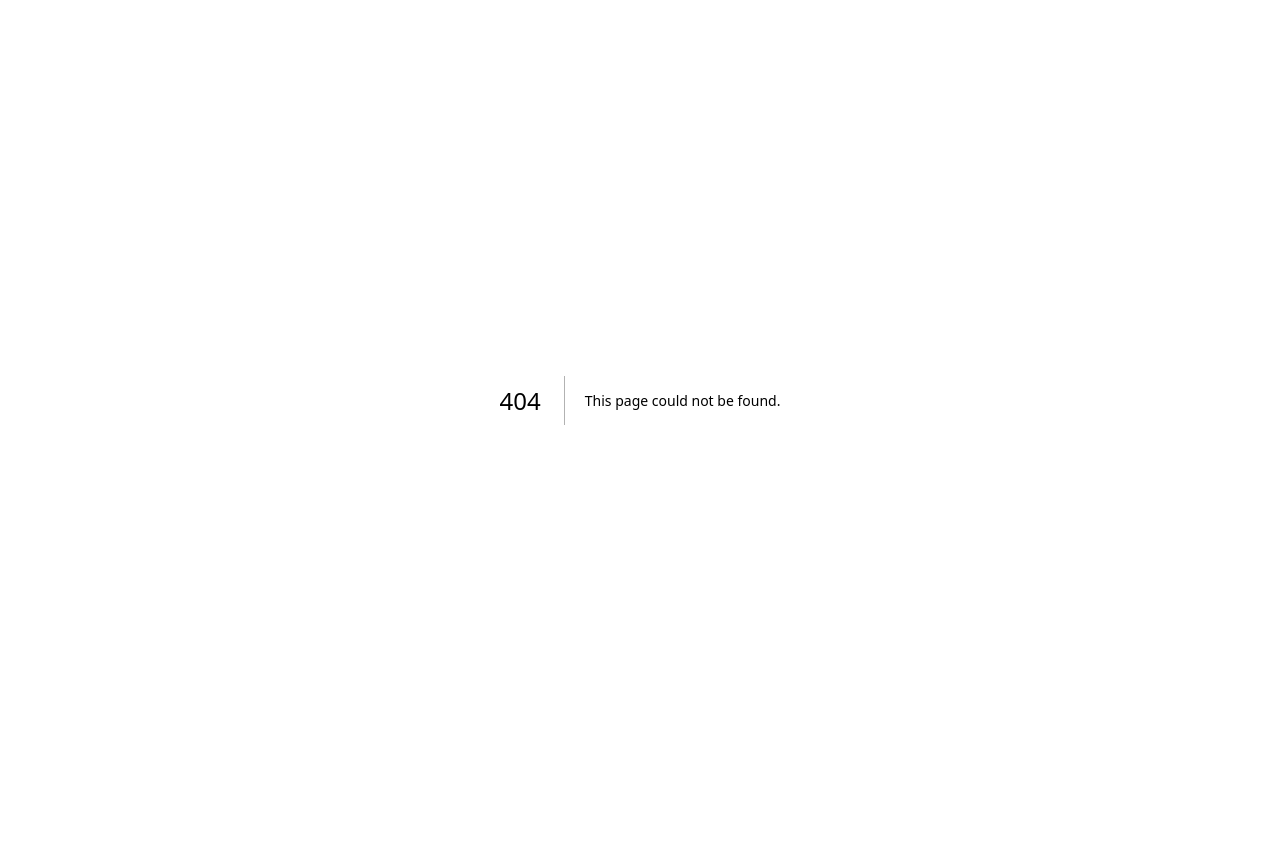
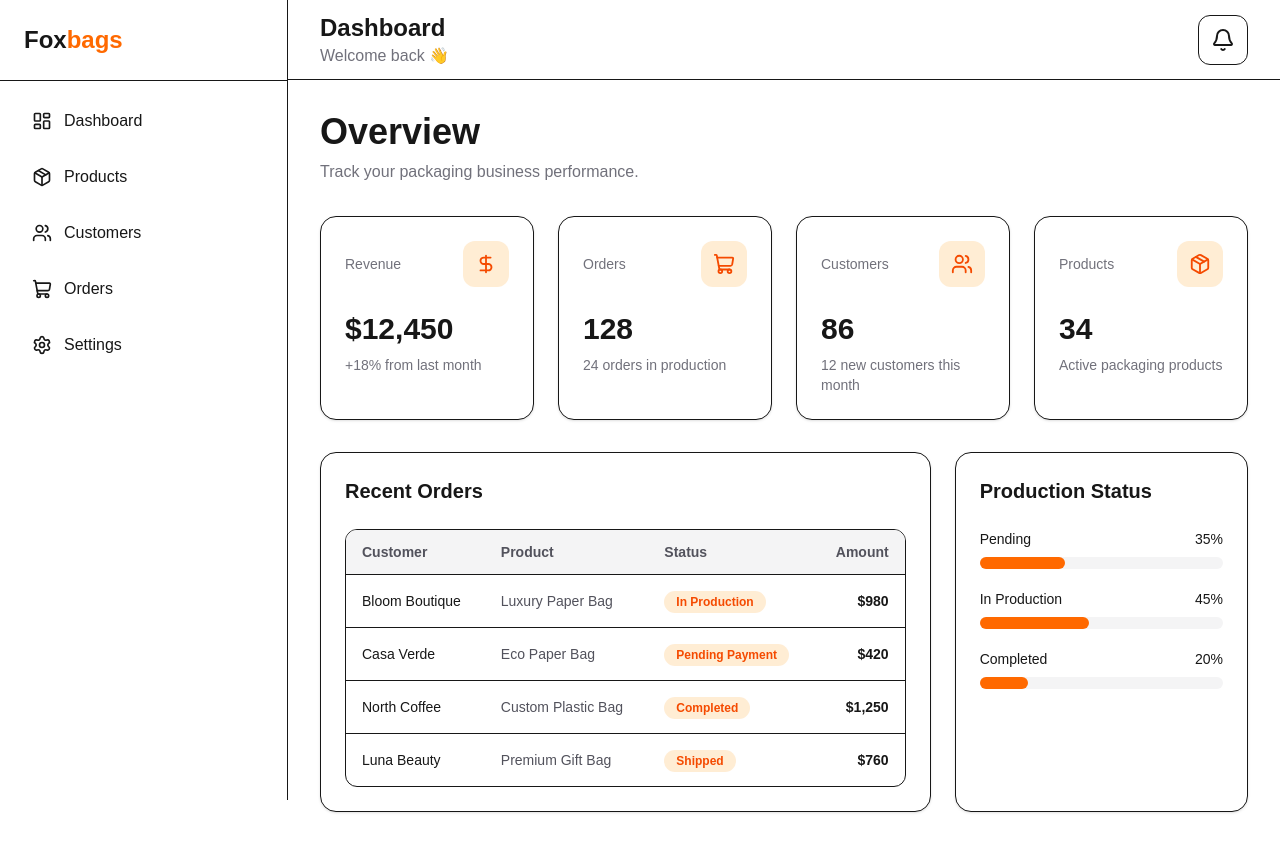
Before and after one commit to birabotto/foxbags-dashboard, a Next.js app: page /dashboard in a window 1280 px wide. Before the commit this address had no page. Before the commit the page ends 800 px from the top, so only its background shows below. Built offline with nearby package versions, Linux system fonts and the light colour scheme.

Commit message:
feat: build dashboard overview with stats and recent orders

```diff
--- a/src/app/components/dashboard/page.tsx
+++ /dev/null
@@ -1,9 +0,0 @@
-export default function DashboardPage() {
-  return (
-    <>
-      <h1 className="text-4xl font-bold">Dashboard</h1>
-
-      <p className="mt-4 text-zinc-500">Welcome to Foxbags Dashboard.</p>
-    </>
-  );
-}
--- /dev/null
+++ b/src/app/dashboard/page.tsx
@@ -0,0 +1,155 @@
+import { DollarSign, Package, ShoppingCart, Users } from "lucide-react";
+
+import { StatCard } from "@/app/components/dashboard/stat-card";
+
+const stats = [
+  {
+    title: "Revenue",
+    value: "$12,450",
+    description: "+18% from last month",
+    icon: DollarSign,
+  },
+  {
+    title: "Orders",
+    value: "128",
+    description: "24 orders in production",
+    icon: ShoppingCart,
+  },
+  {
+    title: "Customers",
+    value: "86",
+    description: "12 new customers this month",
+    icon: Users,
+  },
+  {
+    title: "Products",
+    value: "34",
+    description: "Active packaging products",
+    icon: Package,
+  },
+];
+
+const recentOrders = [
+  {
+    customer: "Bloom Boutique",
+    product: "Luxury Paper Bag",
+    status: "In Production",
+    amount: "$980",
+  },
+  {
+    customer: "Casa Verde",
+    product: "Eco Paper Bag",
+    status: "Pending Payment",
+    amount: "$420",
+  },
+  {
+    customer: "North Coffee",
+    product: "Custom Plastic Bag",
+    status: "Completed",
+    amount: "$1,250",
+  },
+  {
+    customer: "Luna Beauty",
+    product: "Premium Gift Bag",
+    status: "Shipped",
+    amount: "$760",
+  },
+];
+
+export default function DashboardPage() {
+  return (
+    <div>
+      <div className="mb-8">
+        <h1 className="text-4xl font-bold">Overview</h1>
+
+        <p className="mt-2 text-zinc-500">
+          Track your packaging business performance.
+        </p>
+      </div>
+
+      <section className="grid gap-6 md:grid-cols-2 xl:grid-cols-4">
+        {stats.map((stat) => (
+          <StatCard
+            key={stat.title}
+            title={stat.title}
+            value={stat.value}
+            description={stat.description}
+            icon={stat.icon}
+          />
+        ))}
+      </section>
+
+      <section className="mt-8 grid gap-6 xl:grid-cols-3">
+        <div className="rounded-2xl border bg-white p-6 shadow-sm xl:col-span-2">
+          <h2 className="text-xl font-bold">Recent Orders</h2>
+
+          <div className="mt-6 overflow-hidden rounded-xl border">
+            <table className="w-full text-left text-sm">
+              <thead className="bg-zinc-100 text-zinc-600">
+                <tr>
+                  <th className="px-4 py-3">Customer</th>
+                  <th className="px-4 py-3">Product</th>
+                  <th className="px-4 py-3">Status</th>
+                  <th className="px-4 py-3 text-right">Amount</th>
+                </tr>
+              </thead>
+
+              <tbody>
+                {recentOrders.map((order) => (
+                  <tr key={order.customer} className="border-t">
+                    <td className="px-4 py-4 font-medium">{order.customer}</td>
+                    <td className="px-4 py-4 text-zinc-600">{order.product}</td>
+                    <td className="px-4 py-4">
+                      <span className="rounded-full bg-orange-100 px-3 py-1 text-xs font-semibold text-orange-600">
+                        {order.status}
+                      </span>
+                    </td>
+                    <td className="px-4 py-4 text-right font-semibold">
+                      {order.amount}
+                    </td>
+                  </tr>
+                ))}
+              </tbody>
+            </table>
+          </div>
+        </div>
+
+        <div className="rounded-2xl border bg-white p-6 shadow-sm">
+          <h2 className="text-xl font-bold">Production Status</h2>
+
+          <div className="mt-6 space-y-5">
+            <div>
+              <div className="mb-2 flex justify-between text-sm">
+                <span>Pending</span>
+                <span>35%</span>
+              </div>
+              <div className="h-3 rounded-full bg-zinc-100">
+                <div className="h-3 w-[35%] rounded-full bg-orange-500" />
+              </div>
+            </div>
+
+            <div>
+              <div className="mb-2 flex justify-between text-sm">
+                <span>In Production</span>
+                <span>45%</span>
+              </div>
+              <div className="h-3 rounded-full bg-zinc-100">
+                <div className="h-3 w-[45%] rounded-full bg-orange-500" />
+              </div>
+            </div>
+
+            <div>
+              <div className="mb-2 flex justify-between text-sm">
+                <span>Completed</span>
+                <span>20%</span>
+              </div>
+              <div className="h-3 rounded-full bg-zinc-100">
+                <div className="h-3 w-[20%] rounded-full bg-orange-500" />
+              </div>
+            </div>
+          </div>
+        </div>
+      </section>
+    </div>
+  );
+}
```
Also changed, not shown: src/app/dashboard/layout.tsx (renamed from src/app/components/dashboard/layout.tsx).
